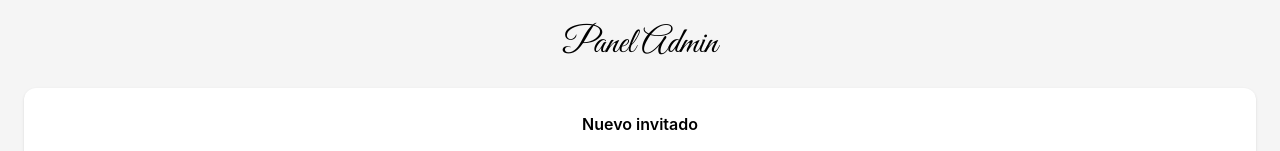
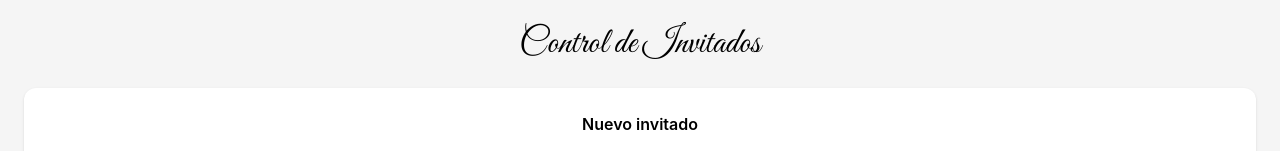
Before and after one commit to lerick80/wedding-invitation, a React (Vite) app: page /admin in a window 1280 px wide. Shown: the top 151 px of the page. Built offline with nearby package versions, Linux system fonts and the light colour scheme; no server answers; sample sign-in values are in the browser's storage; the HTML template or start-up script is replaced by a standard one.

Commit message:
admin mejorado

```diff
--- a/src/pages/Admin.jsx
+++ b/src/pages/Admin.jsx
@@ -43,7 +43,7 @@ export default function Admin() {
     fetchGuests();
   };
 
-  // ✅ ELIMINAR
+  // Eliminar
   const handleDelete = async (id) => {
     if (!confirm("¿Seguro que deseas eliminar este invitado?")) return;
 
@@ -64,7 +64,7 @@ export default function Admin() {
       g.name.toLowerCase().includes(search.toLowerCase())
     );
 
-  // ✅ MÉTRICAS
+  // Metricas
   const totalAssigned = guests.reduce((a, b) => a + b.guests_allowed, 0);
   const totalConfirmed = guests.reduce((a, b) => a + b.guests_confirmed, 0);
 
@@ -73,7 +73,7 @@ export default function Admin() {
 
       <h1 className="text-4xl mb-6 text-center"
         style={{ fontFamily: "Great Vibes" }}>
-        Panel Admin
+        Control de Invitados
       </h1>
 
       {/* CREAR */}
```
